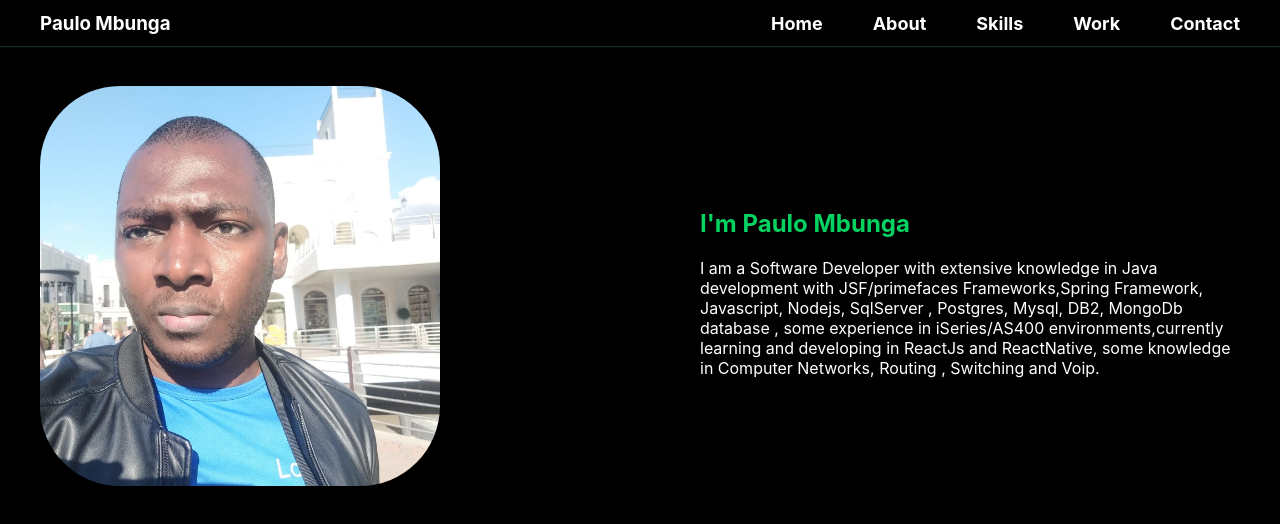
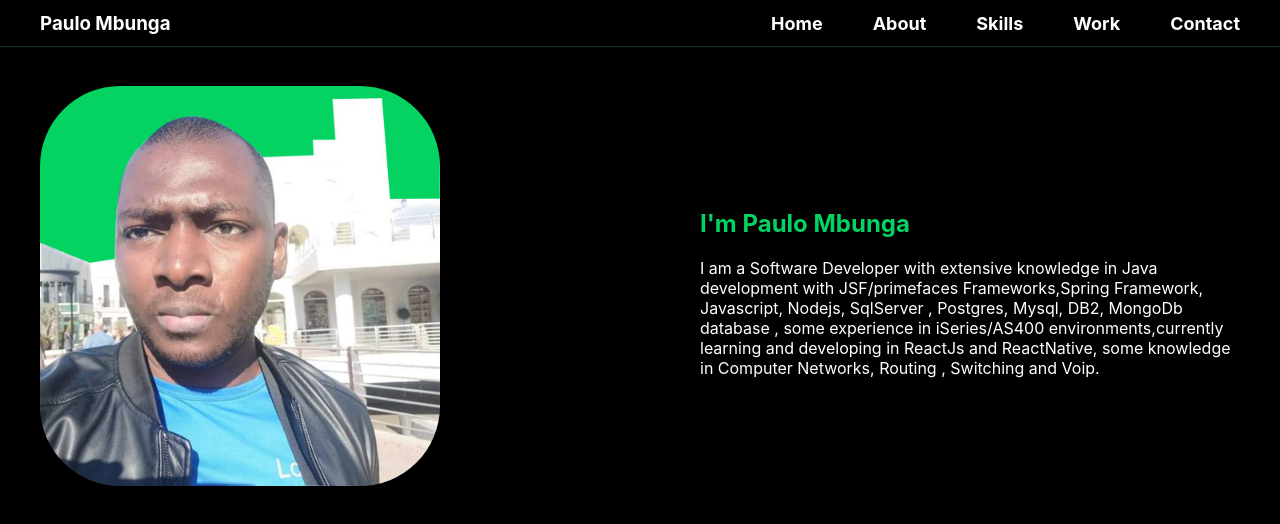
Before and after one commit to PauloMbunga/portfolio_pessoal, a Next.js app: page /about in a window 1280 px wide. Shown: the top 524 px of the page. Built offline with nearby package versions, Linux system fonts and the light colour scheme.

Commit message:
imagem fundo verde

```diff
--- a/src/pages/about.tsx
+++ b/src/pages/about.tsx
@@ -11,7 +11,7 @@ export default function ABOUT() {
       <section className="left" >
 
       <Image className="img_about"
-        src="/assets/paulombunga.jpg"
+        src="/assets/pauloverde.png"
         alt="Paulo"
         width={400}
         height={400}
--- a/src/pages/index.tsx
+++ b/src/pages/index.tsx
@@ -19,7 +19,7 @@ export default function Home() {
 
       <section className="right" >
             <Image className="img"
-        src="/assets/paulombunga.jpg"
+        src="/assets/pauloverde.png"
         alt="Paulo"
         width={400}
         height={400}
```
Also changed, not shown: public/assets/paulombungaverde.png (added), public/assets/pauloverde.png (added).
